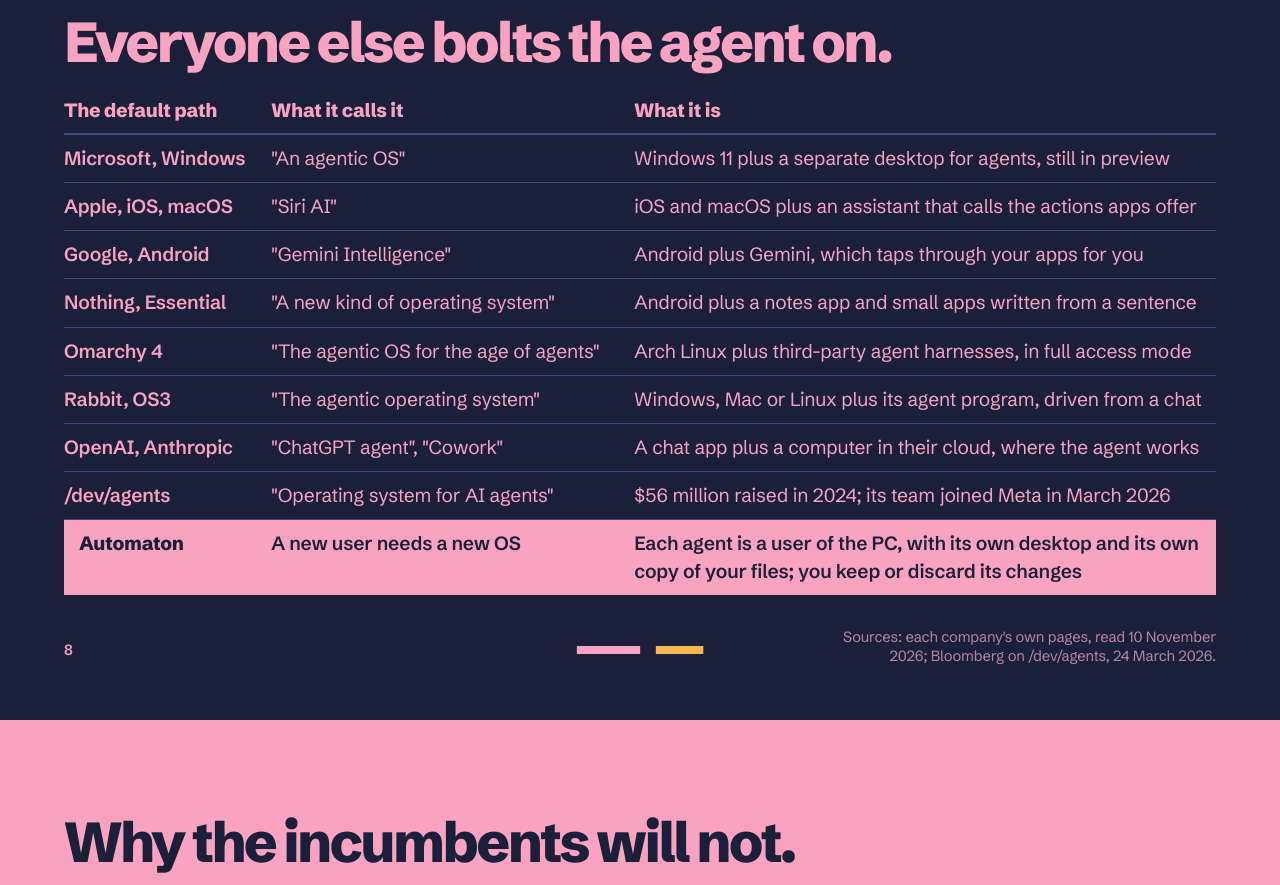
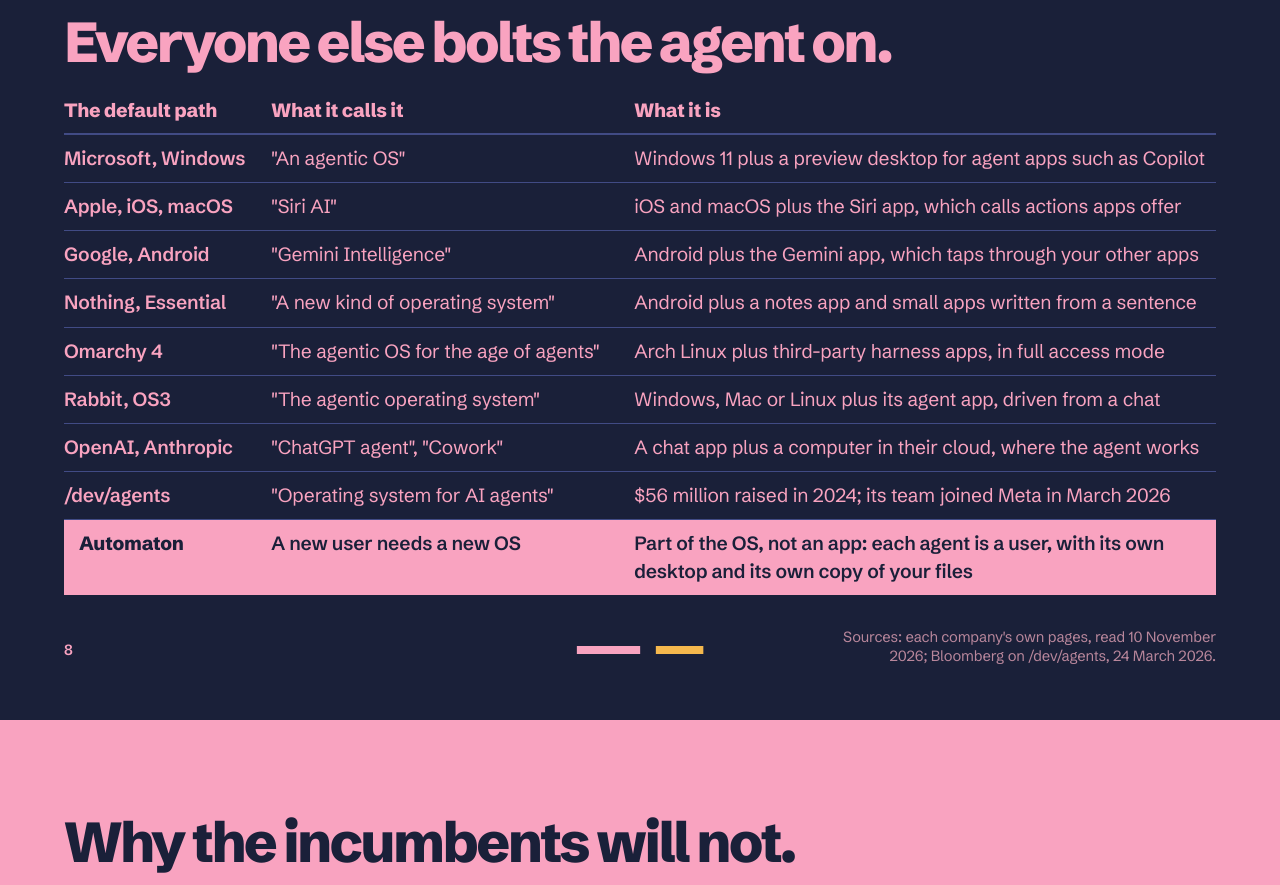
Before and after one commit to KDRonald3/automaton, a plain HTML site: page automaton-deck-short.html in a window 1280 px wide. Shown: the part 5680-6565 px from the top of the page. Drawn offline with Linux system fonts and the light colour scheme.

Commit message:
The default-path slide: every other agent is named as an app; Automaton's is part of the OS
Co-Authored-By: Claude Fable 5.2 <noreply@anthropic.com>

```diff
--- a/automaton-deck-short.html
+++ b/automaton-deck-short.html
@@ -542,15 +542,15 @@ td.num{white-space:nowrap;font-weight:600}
 <div class="tbl"><table class="cmp rv">
   <thead><tr><th style="width:18%">The default path</th><th style="width:31.5%">What it calls it</th><th>What it is</th></tr></thead>
   <tbody>
-    <tr><th scope="row">Microsoft, Windows</th><td>"An agentic OS"</td><td>Windows 11 plus a separate desktop for agents, still in preview</td></tr>
-    <tr><th scope="row">Apple, iOS, macOS</th><td>"Siri AI"</td><td>iOS and macOS plus an assistant that calls the actions apps offer</td></tr>
-    <tr><th scope="row">Google, Android</th><td>"Gemini Intelligence"</td><td>Android plus Gemini, which taps through your apps for you</td></tr>
+    <tr><th scope="row">Microsoft, Windows</th><td>"An agentic OS"</td><td>Windows 11 plus a preview desktop for agent apps such as Copilot</td></tr>
+    <tr><th scope="row">Apple, iOS, macOS</th><td>"Siri AI"</td><td>iOS and macOS plus the Siri app, which calls actions apps offer</td></tr>
+    <tr><th scope="row">Google, Android</th><td>"Gemini Intelligence"</td><td>Android plus the Gemini app, which taps through your other apps</td></tr>
     <tr><th scope="row">Nothing, Essential</th><td>"A new kind of operating system"</td><td>Android plus a notes app and small apps written from a sentence</td></tr>
-    <tr><th scope="row">Omarchy 4</th><td>"The agentic OS for the age of agents"</td><td>Arch Linux plus third-party agent harnesses, in full access mode</td></tr>
-    <tr><th scope="row">Rabbit, OS3</th><td>"The agentic operating system"</td><td>Windows, Mac or Linux plus its agent program, driven from a chat</td></tr>
+    <tr><th scope="row">Omarchy 4</th><td>"The agentic OS for the age of agents"</td><td>Arch Linux plus third-party harness apps, in full access mode</td></tr>
+    <tr><th scope="row">Rabbit, OS3</th><td>"The agentic operating system"</td><td>Windows, Mac or Linux plus its agent app, driven from a chat</td></tr>
     <tr><th scope="row">OpenAI, Anthropic</th><td>"ChatGPT agent", "Cowork"</td><td>A chat app plus a computer in their cloud, where the agent works</td></tr>
     <tr><th scope="row">/dev/agents</th><td>"Operating system for AI agents"</td><td>$56 million raised in 2024; its team joined Meta in March 2026</td></tr>
-    <tr class="us"><th scope="row">Automaton</th><td>A new user needs a new OS</td><td>Each agent is a user of the PC, with its own desktop and its own copy of your files; you keep or discard its changes</td></tr>
+    <tr class="us"><th scope="row">Automaton</th><td>A new user needs a new OS</td><td>Part of the OS, not an app: each agent is a user, with its own desktop and its own copy of your files</td></tr>
   </tbody>
 </table></div>
 <p class="src">Sources: each company's own pages, read 10 November 2026; Bloomberg on /dev/agents, 24 March 2026.</p>
```
Also changed, not shown: automaton-deck.html (+6 -6 lines), full/index.html (+1 -1 lines), index.html (+1 -1 lines), slides/full/17.webp, slides/short/08.webp, 2 other files.
